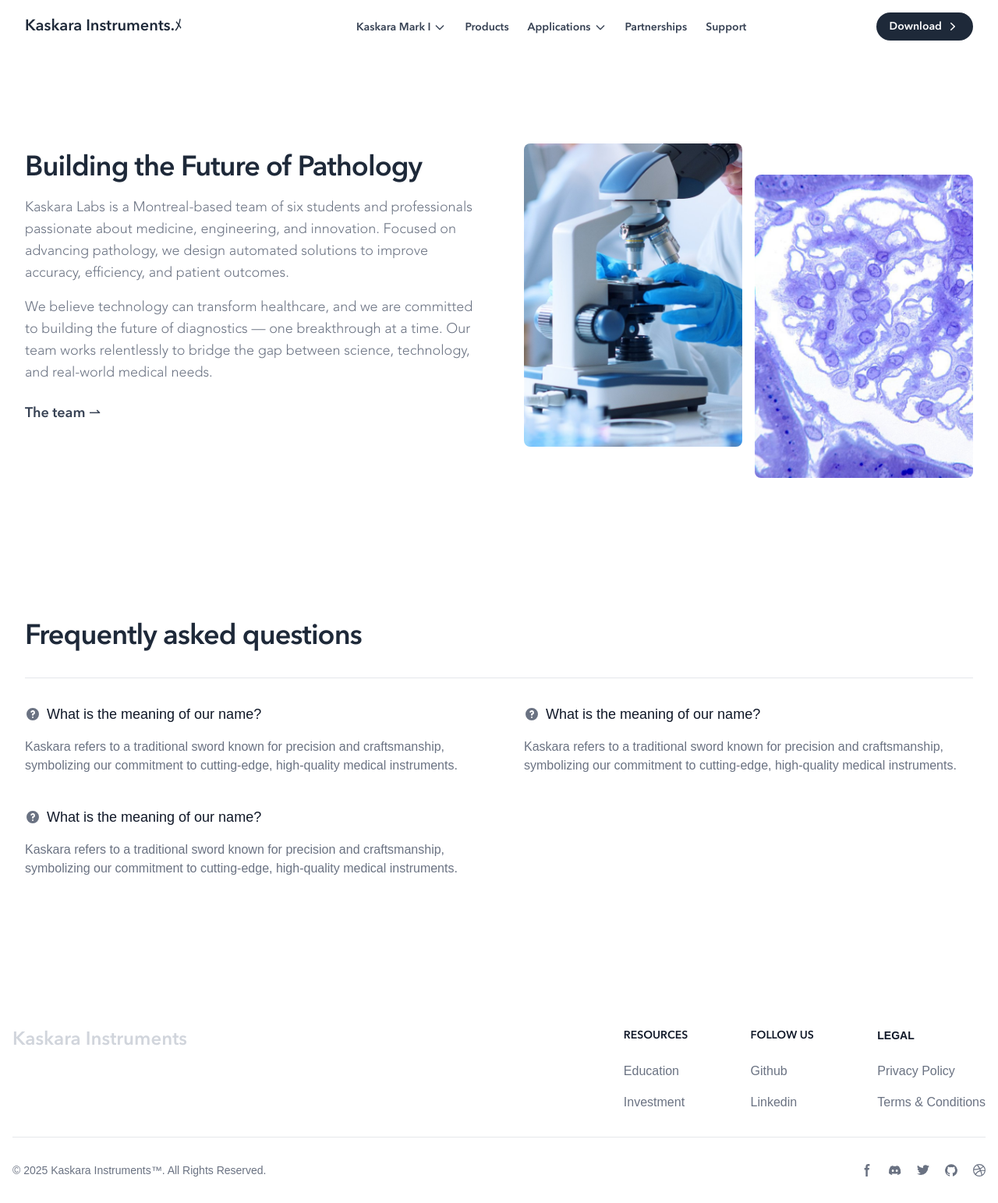
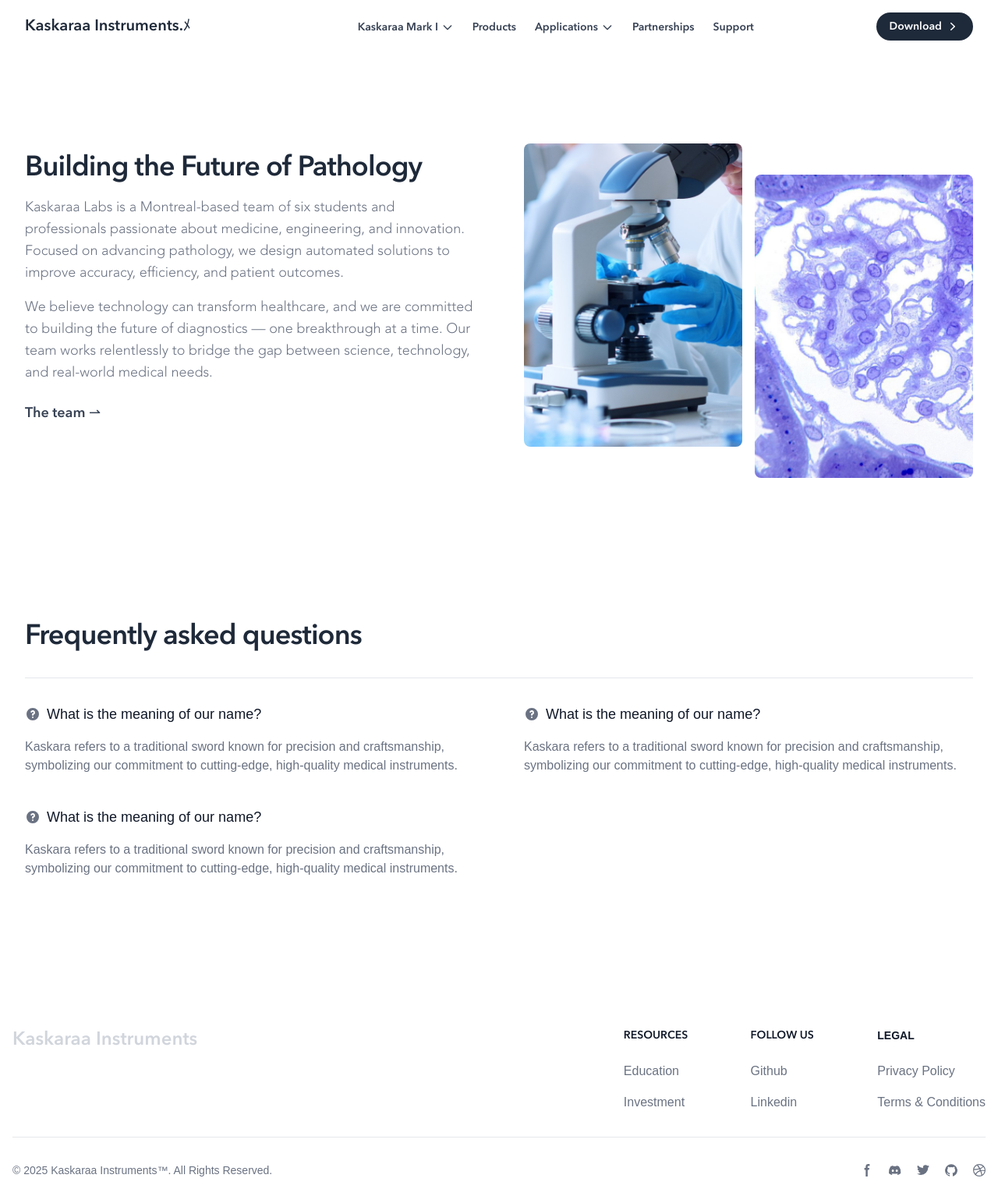
Before and after one commit to kaskaraa/web, a Next.js app: page /about in a window 1280 px wide. Shown: the whole page at 78% size. Built offline with nearby package versions, Linux system fonts and the light colour scheme.

Commit message:
fix: correct spelling of "Kaskaraa" in AboutPage, Footer, Navbar, and layout metadata

```diff
--- a/src/app/about/page.tsx
+++ b/src/app/about/page.tsx
@@ -15,7 +15,7 @@
               Building the Future of Pathology
             </h2>
             <p className="text-lg font-[Avenirlight] mb-4">
-              Kaskara Labs is a Montreal-based team of six students and professionals passionate about medicine, engineering, and innovation. Focused on advancing pathology, we design automated solutions to improve accuracy, efficiency, and patient outcomes.
+              Kaskaraa Labs is a Montreal-based team of six students and professionals passionate about medicine, engineering, and innovation. Focused on advancing pathology, we design automated solutions to improve accuracy, efficiency, and patient outcomes.
             </p>
             <p className="text-lg font-[Avenirlight]">
               We believe technology can transform healthcare, and we are committed to building the future of diagnostics — one breakthrough at a time. Our team works relentlessly to bridge the gap between science, technology, and real-world medical needs.
--- a/src/app/components/footer.tsx
+++ b/src/app/components/footer.tsx
@@ -7,7 +7,7 @@
                     <div className="mb-6 md:mb-0">
                         <a href="" className="flex items-center">
                             {/* <img src="https://flowbite.com/docs/images/logo.svg" className="h-8 me-3" alt="FlowBite Logo" /> */}
-                            <span className="self-center text-2xl font-[Avenir] font-bold  text-gray-300 whitespace-nowrap">Kaskara Instruments</span>
+                            <span className="self-center text-2xl font-[Avenir] font-bold  text-gray-300 whitespace-nowrap">Kaskaraa Instruments</span>
                         </a>
                     </div>
                     <div className="grid grid-cols-2 gap-8 sm:gap-6 sm:grid-cols-3">
@@ -48,7 +48,7 @@
                 </div>
                 <hr className="my-6 border-gray-200 sm:mx-auto lg:my-8" />
                 <div className="sm:flex sm:items-center sm:justify-between">
-                    <span className="text-sm text-gray-500 sm:text-center">© 2025 <a href="" className="hover:underline">Kaskara Instruments™</a>. All Rights Reserved.</span>
+                    <span className="text-sm text-gray-500 sm:text-center">© 2025 <a href="" className="hover:underline">Kaskaraa Instruments™</a>. All Rights Reserved.</span>
                     <div className="flex mt-4 sm:justify-center sm:mt-0">
                         <a href="#" className="text-gray-500 hover:text-gray-900">
                             <svg className="w-4 h-4" aria-hidden="true" xmlns="http://www.w3.org/2000/svg" fill="currentColor" viewBox="0 0 8 19">
--- a/src/app/components/navbar.tsx
+++ b/src/app/components/navbar.tsx
@@ -14,7 +14,7 @@
 
   const navigation: NavItem[] = [
     {
-      title: "Kaskara Mark I",
+      title: "Kaskaraa Mark I",
       path: "#",
       children: [
         { title: "Overview", path: "#" },
@@ -42,7 +42,7 @@
     <div className="flex items-center justify-between py-5 md:block ">
       <Link href="/">
         <h1 className="text-xl text-gray-800 font-[Avenir] sm:text-xl">
-        Kaskara Instruments.ﾒ
+        Kaskaraa Instruments.ﾒ
         </h1>
       </Link>
       <div className="md:hidden">
--- a/src/app/layout.tsx
+++ b/src/app/layout.tsx
@@ -13,8 +13,8 @@
 });
 
 export const metadata: Metadata = {
-  title: "Kaskara Intruments",
-  description: "Kaskara Intruments is a research and development company focused on building the next generation pathology automation tools. Website by Nathan Aruna"
+  title: "Kaskaraa Intruments",
+  description: "Kaskaraa Intruments is a research and development company focused on building the next generation pathology automation tools. Website by Nathan Aruna"
 };
 
 
```
